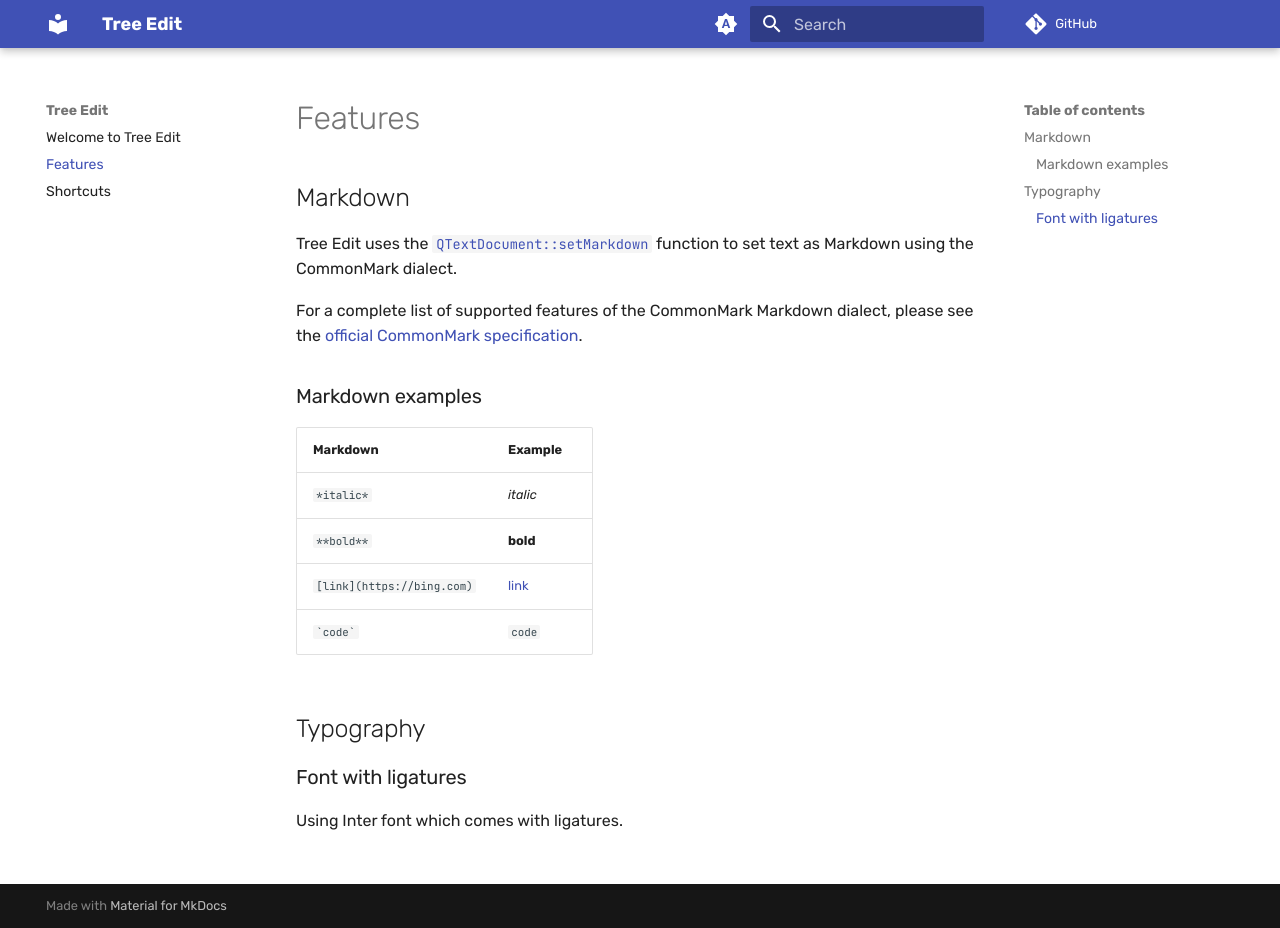
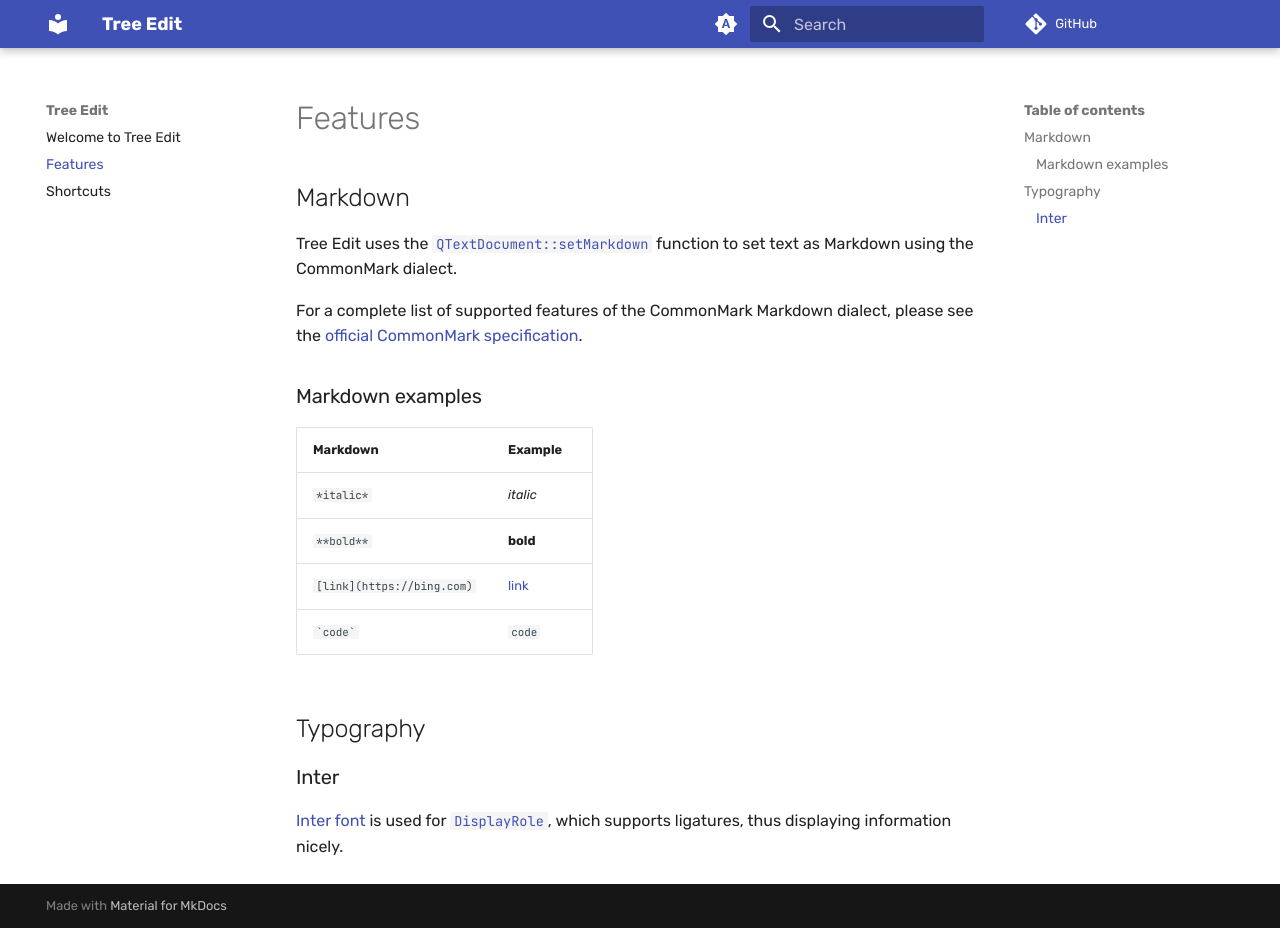
Before and after one commit to treeedit/treeedit, an MkDocs documentation site: the page built from docs/docs/features.md, in a window 1280 px wide and 928 px high. Built offline with MkDocs 1.6.1 and Material for MkDocs 9.7.7, drawn with Linux system fonts in a browser that asks for light colours; comment, search, counter and statistics services are not loaded.

Commit message:
Add link to Inter

```diff
--- a/docs/docs/features.md
+++ b/docs/docs/features.md
@@ -21,6 +21,6 @@ For a complete list of supported features of the CommonMark Markdown dialect, pl
 
 ## Typography
 
-### Font with ligatures
+### Inter
 
-Using Inter font which comes with ligatures.
+[Inter font](https://fonts.google.com/specimen/Inter) is used for [`DisplayRole`](https://doc.qt.io/qt-6/qt.html#ItemDataRole-enum), which supports ligatures, thus displaying information nicely.
```
